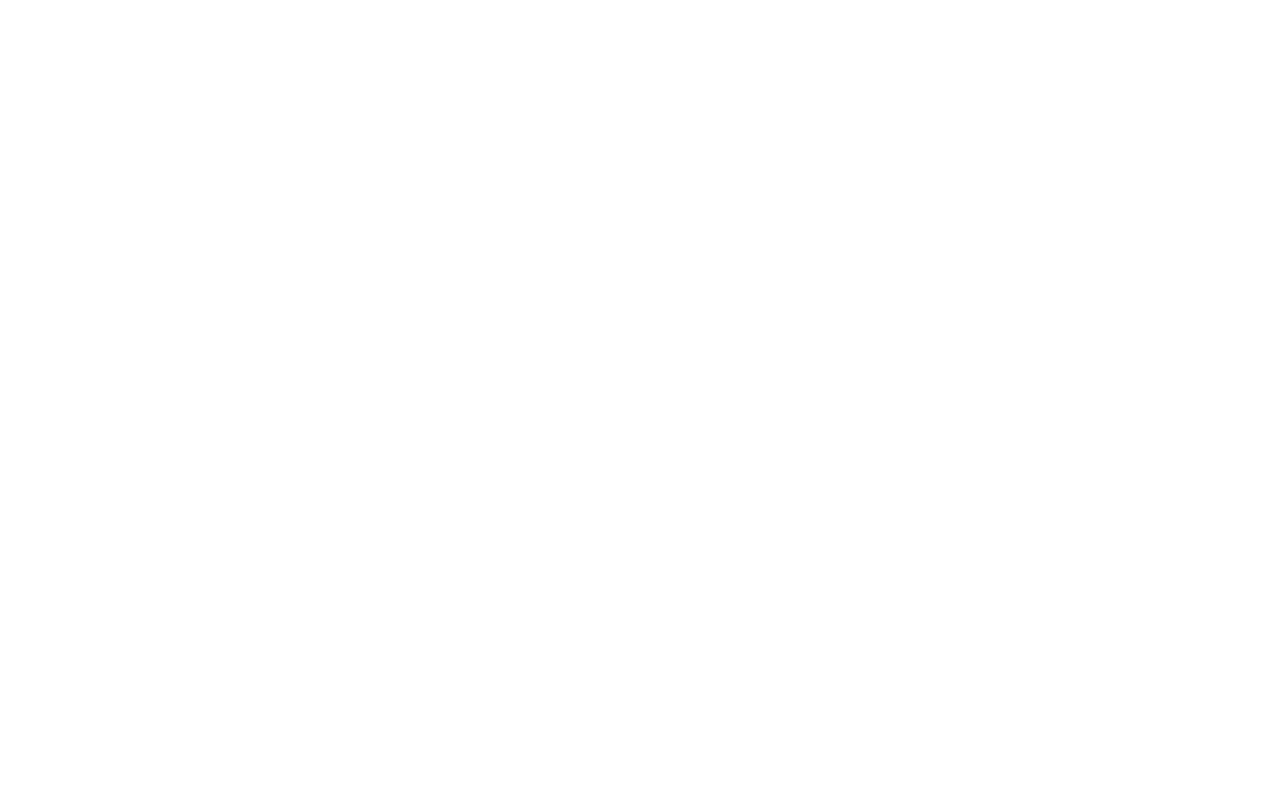
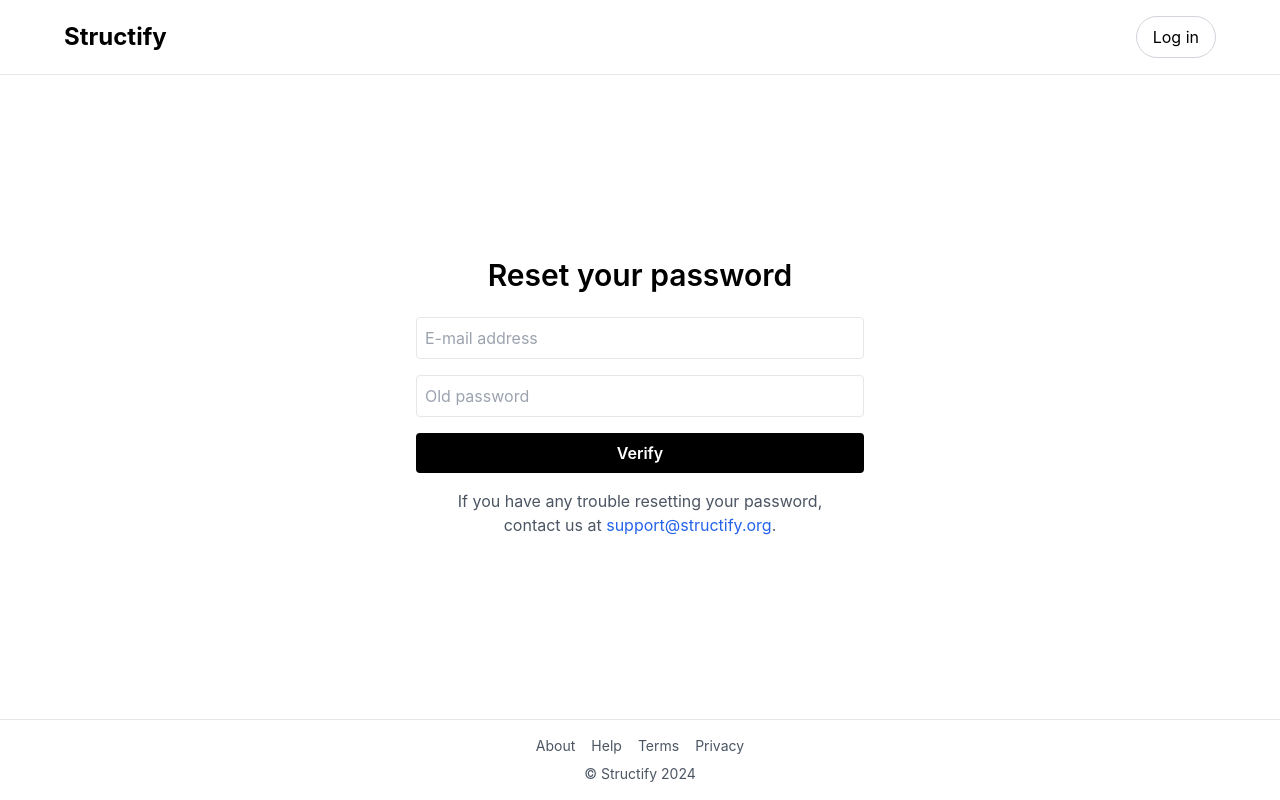
Before and after one commit to Mati-Shaikh/Structify_Frontend, a React (Create React App) app: page /resetPassword in a window 1280 px wide. Before the commit this address had no page. Built offline with nearby package versions, Linux system fonts and the light colour scheme.

Commit message:
Added reset password Functionality

```diff
--- a/src/App.js
+++ b/src/App.js
@@ -2,6 +2,7 @@
 import { BrowserRouter as Router, Routes, Route } from 'react-router-dom';
 import LoginPage from './components/LoginAndSignupComponents/Login';
 import SignupPage from './components/LoginAndSignupComponents/Signup';
+import ResetPassword from './components/LoginAndSignupComponents/ResetPassword';
 import LandingPage from './components/LandingPage/LangingPage';
 
 const App = () => {
@@ -10,6 +11,7 @@
       <Routes>
         <Route path="/login" element={<LoginPage />} />
         <Route path="/signup" element={<SignupPage />} />
+        <Route path="/resetPassword" element={<ResetPassword />} />
         <Route path="/" element={<LandingPage />} />
       </Routes>
     </Router>
--- a/src/components/LandingPageComponents/Header.js
+++ b/src/components/LandingPageComponents/Header.js
@@ -5,8 +5,8 @@
         <header className="flex justify-between items-center p-4 px-12">
             <h1 className="text-4xl font-bold">Structify</h1>
             <div className='flex gap-3'>
-                <a href="/login" className="px-4 py-2 rounded-full border border-gray-300 hover:bg-gray-100 font-bold">Log in</a>
-                <a href="/signup" className="px-4 py-2 rounded-full border border-gray-300 hover:bg-gray-100 font-bold">Signup</a>
+                <a href="/login" className="px-4 py-2 rounded-full border border-gray-300 hover:bg-gray-100">Log in</a>
+                <a href="/signup" className="px-4 py-2 rounded-full border border-gray-300 hover:bg-gray-100">Signup</a>
             </div>
         </header>
     );
--- a/src/components/LoginAndSignupComponents/Login.js
+++ b/src/components/LoginAndSignupComponents/Login.js
@@ -105,7 +105,7 @@
           </button>
         </form>
         <div className="mt-6 text-center text-sm">
-          <a href="/" className="text-blue-500 hover:underline">Reset password</a>
+          <a href="/resetPassword" className="text-blue-500 hover:underline">Reset password</a>
           <span className="mx-2 text-gray-500">•</span>
           <a href="/signup" className="text-blue-500 hover:underline">New user? Sign up</a>
         </div>
--- /dev/null
+++ b/src/components/LoginAndSignupComponents/ResetPassword.js
@@ -0,0 +1,137 @@
+import React, { useState } from 'react';
+
+const PasswordReset = () => {
+    const [email, setEmail] = useState('');
+    const [oldPassword, setOldPassword] = useState('');
+    const [newPassword, setNewPassword] = useState('');
+    const [step, setStep] = useState(1);
+    const [error, setError] = useState('');
+    const [success, setSuccess] = useState('');
+
+    const handleSubmit = async (e) => {
+        e.preventDefault();
+        setError('');
+        setSuccess('');
+
+        if (step === 1) {
+          try {
+            const response = await fetch('http://localhost:3005/api/auth/verifyUser', {
+              method: 'POST',
+              headers: { 'Content-Type': 'application/json' },
+              body: JSON.stringify({ Email: email, OldPassword: oldPassword }),
+            });
+            if (response.ok) {
+              setSuccess('Credentials verified. Please enter your new password.');
+              setStep(2);
+            } else {
+              const data = await response.json();
+              setError(data.message || 'Verification failed. Please try again.');
+            }
+          } catch (err) {
+            setError('An error occurred. Please try again.');
+          }
+        } else if (step === 2) {
+          try {
+            const response = await fetch('http://localhost:3005/api/auth/updatePassword', {
+              method: 'POST',
+              headers: { 'Content-Type': 'application/json' },
+              body: JSON.stringify({ Email: email, NewPassword: newPassword }),
+            });
+            if (response.ok) {
+              setSuccess('Password updated successfully.');
+            } else {
+              const data = await response.json();
+              setError(data.message || 'Password update failed. Please try again.');
+            }
+          } catch (err) {
+            setError('An error occurred. Please try again.');
+          }
+        }
+      };
+
+  return (
+    <div className="min-h-screen flex flex-col">
+      <header className="flex p-4 border-b justify-between items-center px-16">
+        <h1 className="text-2xl font-bold">Structify</h1>
+        <a href="/login" className="px-4 py-2 rounded-full border border-gray-300 hover:bg-gray-100">Log in</a>
+      </header>
+
+      <main className="flex-grow flex items-center justify-center px-4">
+        <div className="w-full max-w-md">
+          <h2 className="text-3xl font-semibold text-center mb-6">
+            {step === 1 ? 'Reset your password' : 'Enter new password'}
+          </h2>
+
+          {error && <p className="text-red-500 text-center mb-4">{error}</p>}
+          {success && <p className="text-green-500 text-center mb-4">{success}</p>}
+
+          <form onSubmit={handleSubmit} className="space-y-4">
+            {step === 1 && (
+              <>
+                <div>
+                  <input
+                    type="email"
+                    placeholder="E-mail address"
+                    value={email}
+                    onChange={(e) => setEmail(e.target.value)}
+                    className="w-full p-2 border rounded"
+                    required
+                  />
+                </div>
+                <div>
+                  <input
+                    type="password"
+                    placeholder="Old password"
+                    value={oldPassword}
+                    onChange={(e) => setOldPassword(e.target.value)}
+                    className="w-full p-2 border rounded"
+                    required
+                  />
+                </div>
+              </>
+            )}
+
+            {step === 2 && (
+              <div>
+                <input
+                  type="password"
+                  placeholder="New password"
+                  value={newPassword}
+                  onChange={(e) => setNewPassword(e.target.value)}
+                  className="w-full p-2 border rounded"
+                  required
+                />
+              </div>
+            )}
+
+            <button
+              type="submit"
+              className="w-full bg-black text-white p-2 rounded font-semibold"
+            >
+              {step === 1 ? 'Verify' : 'Reset password'}
+            </button>
+          </form>
+
+          <p className="text-center text-gray-600 mt-4">
+            If you have any trouble resetting your password,<br />
+            contact us at <a href="mailto:support@structify.org" className="text-blue-600">support@structify.org</a>.
+          </p>
+        </div>
+      </main>
+
+
+      <footer className="p-4 border-t">
+        <nav className="flex justify-center space-x-4 text-sm text-gray-600">
+          <a href="/">About</a>
+          <a href="/">Help</a>
+          <a href="/">Terms</a>
+          <a href="/">Privacy</a>
+
+        </nav>
+        <p className="text-center text-sm text-gray-600 mt-2">© Structify 2024</p>
+      </footer>
+    </div>
+  );
+};
+
+export default PasswordReset;
--- a/src/components/LoginAndSignupComponents/Signup.js
+++ b/src/components/LoginAndSignupComponents/Signup.js
@@ -153,7 +153,7 @@
           </p>
           <div className="mt-6 text-center text-sm">
             Existing user?{' '}
-            <a href="/signup" className="text-blue-500 hover:underline">Sign in</a>
+            <a href="/login" className="text-blue-500 hover:underline">Sign in</a>
           </div>
         </div>
       </div>
```
